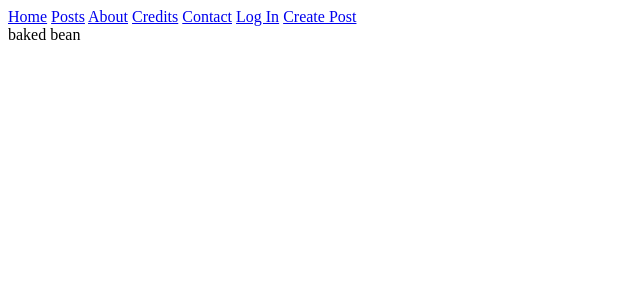
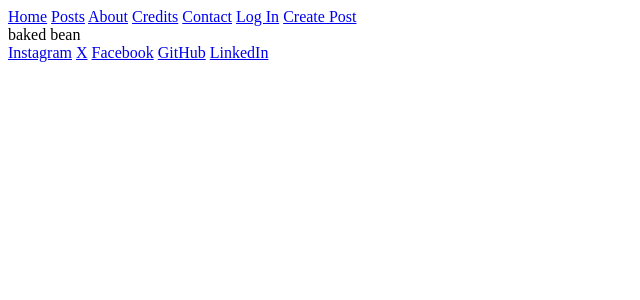
Before and after one commit to crunchytee/charlie-blog, a Flask app: page / in a window 1280 px wide. Shown: the top 300 px of the page, without its empty margins (0-640 px from the left). Run offline with Flask 3, Linux system fonts and the light colour scheme.

Commit message:
add footer links

```diff
--- /dev/null
+++ b/app/templates/_footer.html
@@ -0,0 +1,7 @@
+<footer>
+  <a href="https://www.instagram.com/charliesworldwidewords/">Instagram</a>
+  <a href="https://x.com/www_Charlies">X</a>
+  <a href="https://www.facebook.com/profile.php?id=61568002765301">Facebook</a>
+  <a href="https://github.com/crunchytee/charlie-blog">GitHub</a>
+  <a href="https://www.linkedin.com/in/tosh-r-0284281ab/">LinkedIn</a>
+</footer>
--- a/app/templates/_navbar.html
+++ b/app/templates/_navbar.html
@@ -1,4 +1,4 @@
-<div>
+<header>
   <a href="{{ url_for('index') }}">Home</a>
   <a href="{{ url_for('posts') }}">Posts</a>
   <a href="{{ url_for('about') }}">About</a>
@@ -6,4 +6,4 @@
   <a href="{{ url_for('contact') }}">Contact</a>
   <a href="{{ url_for('login') }}">Log In</a>
   <a href="{{ url_for('create_post') }}">Create Post</a>
-</div>
+</header>
--- a/app/templates/base.html
+++ b/app/templates/base.html
@@ -13,8 +13,8 @@
     {% endif %} {% endblock %}
   </head>
   <body>
-    <header>{% include "_navbar.html"%}</header>
-    {% with messages = get_flashed_messages()%} {% if messages %}
+    {% include "_navbar.html"%} {% with messages = get_flashed_messages()%} {%
+    if messages %}
     <ul>
       {% for message in messages %}
       <li>{{ message }}</li>
@@ -22,6 +22,6 @@
     </ul>
     {% endif %} {% endwith %}
     <div class="content">{% block content %} {% endblock %}</div>
-    baked bean
+    baked bean {% include "_footer.html" %}
   </body>
 </html>
```
